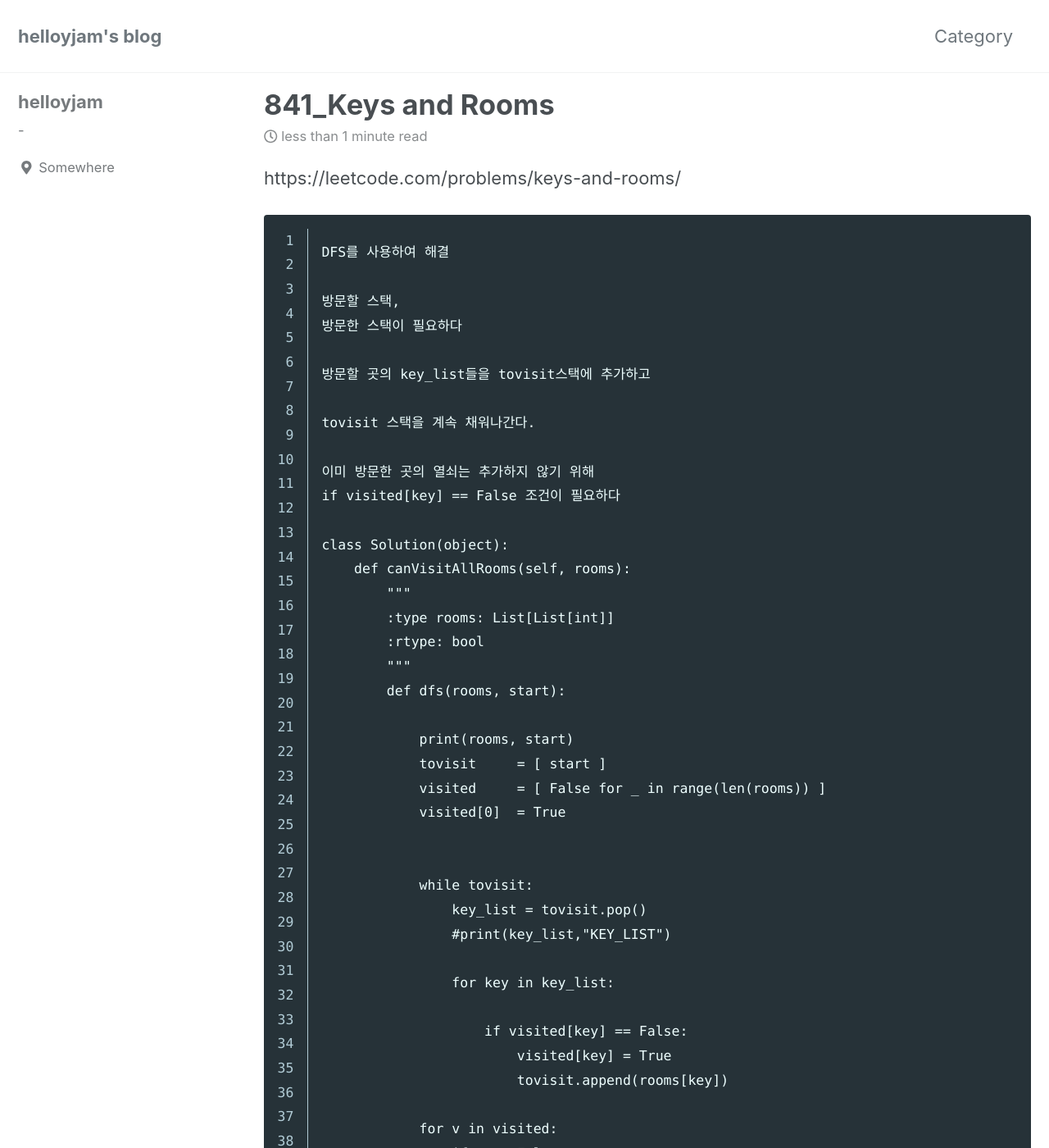
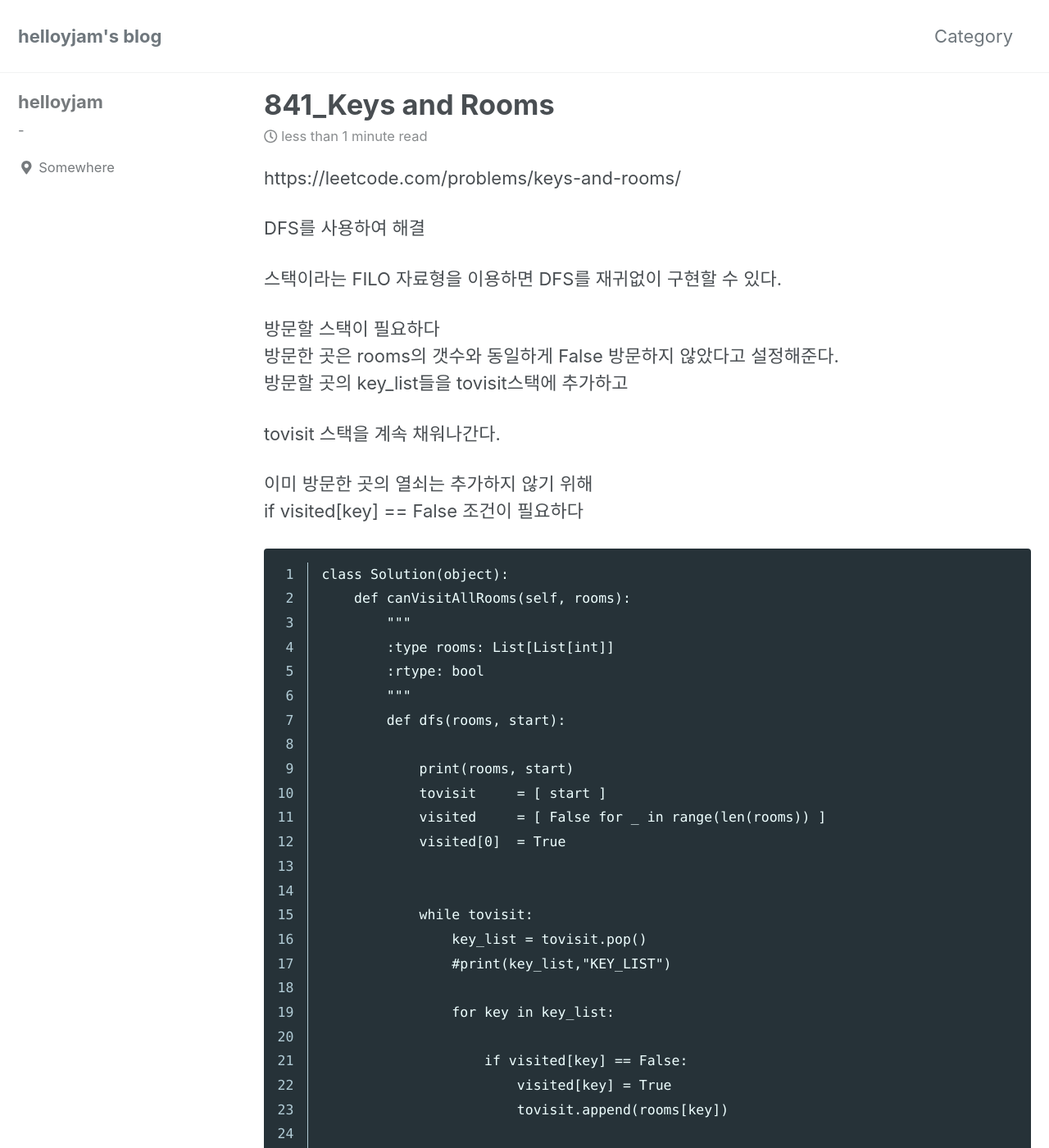
Before and after one commit to helloyjam/helloyjam.github.io, a Jekyll site: the page built from _posts/2019-04-01-841-keys-and-rooms.md, in a window 1280 px wide and 1400 px high. Shown: the whole window at 82% size. Built offline with Jekyll 4.4.1, drawn with Linux system fonts in a browser that asks for light colours; cached includes are drawn as plain includes; some of the changed text lies outside the part shown.

Commit message:
Update 2019-04-01-841-keys-and-rooms.md

````diff
--- a/_posts/2019-04-01-841-keys-and-rooms.md
+++ b/_posts/2019-04-01-841-keys-and-rooms.md
@@ -11,13 +11,14 @@ date: 2019-04-01 19:00:00 -0600
 
 https://leetcode.com/problems/keys-and-rooms/
 
-```
+
 
 DFS를 사용하여 해결
 
-방문할 스택,
-방문한 스택이 필요하다
+스택이라는 FILO 자료형을 이용하면 DFS를 재귀없이 구현할 수 있다.
 
+방문할 스택이 필요하다
+방문한 곳은 rooms의 갯수와 동일하게 False 방문하지 않았다고 설정해준다.
 방문할 곳의 key_list들을 tovisit스택에 추가하고
 
 tovisit 스택을 계속 채워나간다.
@@ -25,6 +26,7 @@ tovisit 스택을 계속 채워나간다.
 이미 방문한 곳의 열쇠는 추가하지 않기 위해
 if visited[key] == False 조건이 필요하다
 
+```
 class Solution(object):
     def canVisitAllRooms(self, rooms):
         """
````
